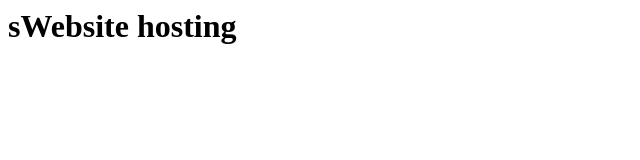
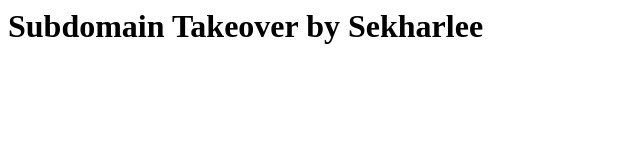
Before and after one commit to sekharlee/demo-site, a plain HTML site: page index.html in a window 1280 px wide. Shown: the whole page, without its empty margins (0-640 px from the left). Drawn offline with Linux system fonts and the light colour scheme.

Commit message:
Update index.html

```diff
--- a/index.html
+++ b/index.html
@@ -1 +1 @@
-<h1>sWebsite hosting</h1>
+<h1>Subdomain Takeover by Sekharlee</h1>
```
